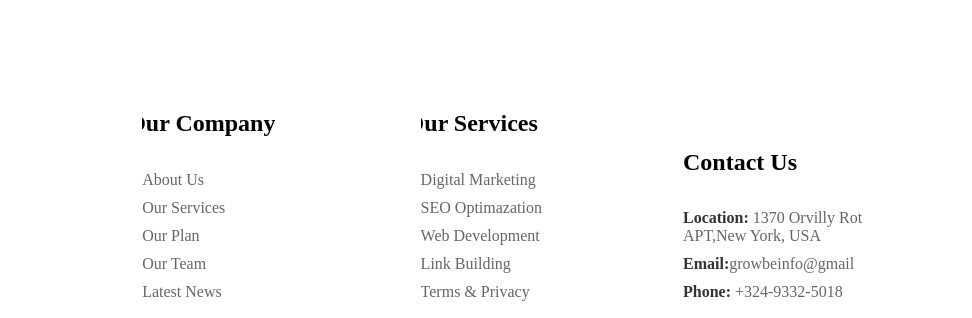
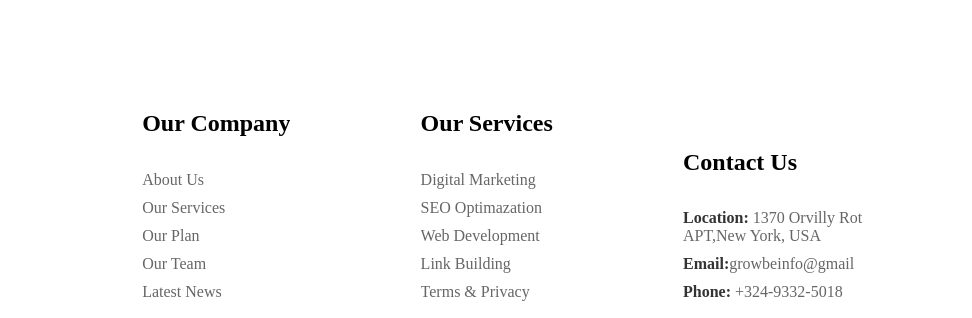
Before and after one commit to mukhtarovBilol/GrowBe, a plain HTML site: page index.html in a window 1280 px wide. Shown: the part 5992-6310 px from the top of the page, 308-1280 px from the left. Drawn offline with Linux system fonts and the light colour scheme.

Commit message:
first commit

```diff
--- a/style.css
+++ b/style.css
@@ -1165,7 +1165,6 @@ span {
 .footer__company-title {
     font-size: 24px;
     margin-bottom: 34px;
-    transform: translateX(-15px);
 }
 
 .footer__list {
```
